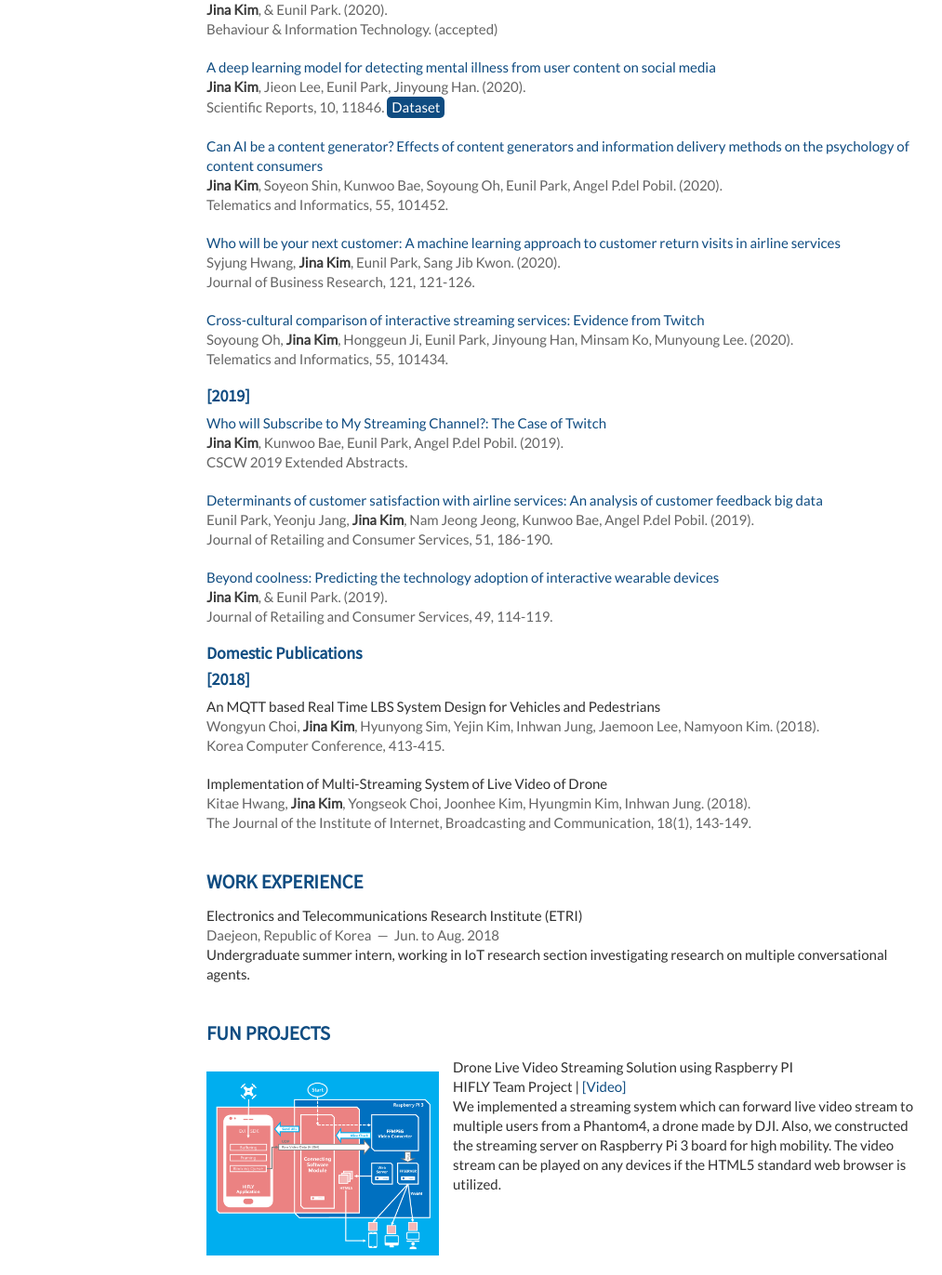
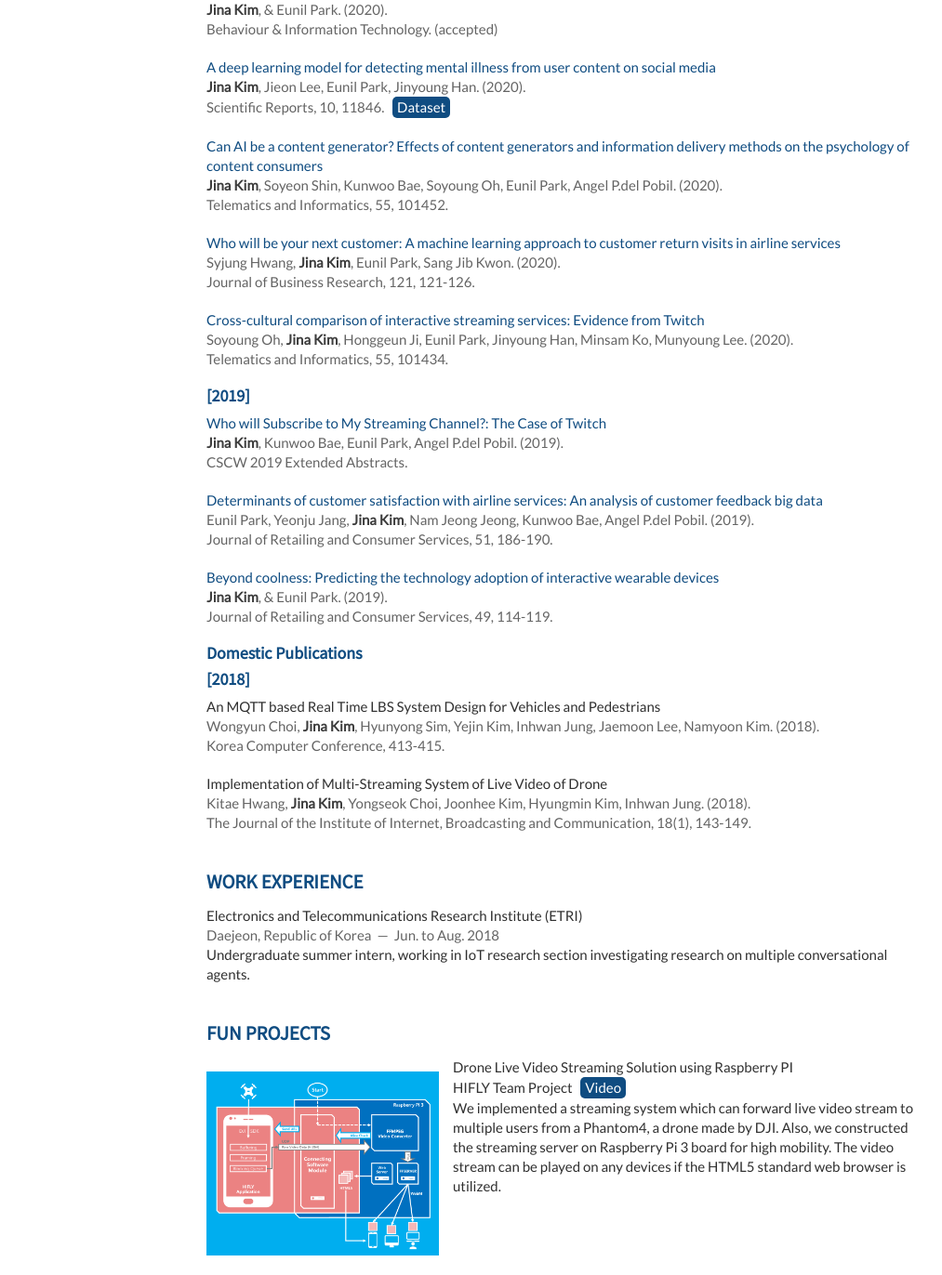
Before and after one commit to Jina-Kim/Jina-Kim.github.io, a Jekyll site: the page built from index.html, in a window 1280 px wide. Shown: the part 856-2228 px from the top of the page at 93% size, without its empty margins (138-1151 px from the left). Built offline with Jekyll 4.4.1, drawn with Linux system fonts in a browser that asks for light colours; nearby versions of some CDN libraries; the list of posts is cut into pages by our own code.

Commit message:
Update publications.html

```diff
--- a/_includes/fun_projects.html
+++ b/_includes/fun_projects.html
@@ -5,7 +5,7 @@
       <div class="project">
         <img src="{{ site.baseurl }}assets/images/project1.png" class="project_image">
         Drone Live Video Streaming Solution using Raspberry PI <br>
-          HIFLY Team Project | <a href="https://youtu.be/55R1oghmro4">[Video]</a>
+          HIFLY Team Project &nbsp; <a class="btn_dataset" href="https://youtu.be/55R1oghmro4">Video</a>
         <p>
           We implemented a streaming system which can forward live video stream to multiple users from a Phantom4, a drone made by DJI.
           Also, we constructed the streaming server on Raspberry Pi 3 board for high mobility.
--- a/_includes/publications.html
+++ b/_includes/publications.html
@@ -24,8 +24,7 @@
         <header>
             <a href="https://www.nature.com/articles/s41598-020-68764-y" class="paper_link">A deep learning model for detecting mental illness from user content on social media</a><br/>
             <span> <em>Jina Kim</em>, Jieon Lee, Eunil Park, Jinyoung Han. (2020).</span><br/>
-            <span>Scientific Reports, 10, 11846.
-                <a class="btn_dataset" href="{{site.baseurl}}/dataset/20srep-mental">Dataset</a></span>
+            <span>Scientific Reports, 10, 11846. &nbsp; <a class="btn_dataset" href="{{site.baseurl}}/dataset/20srep-mental">Dataset</a></span>
         </header>
     </article>
 
```
